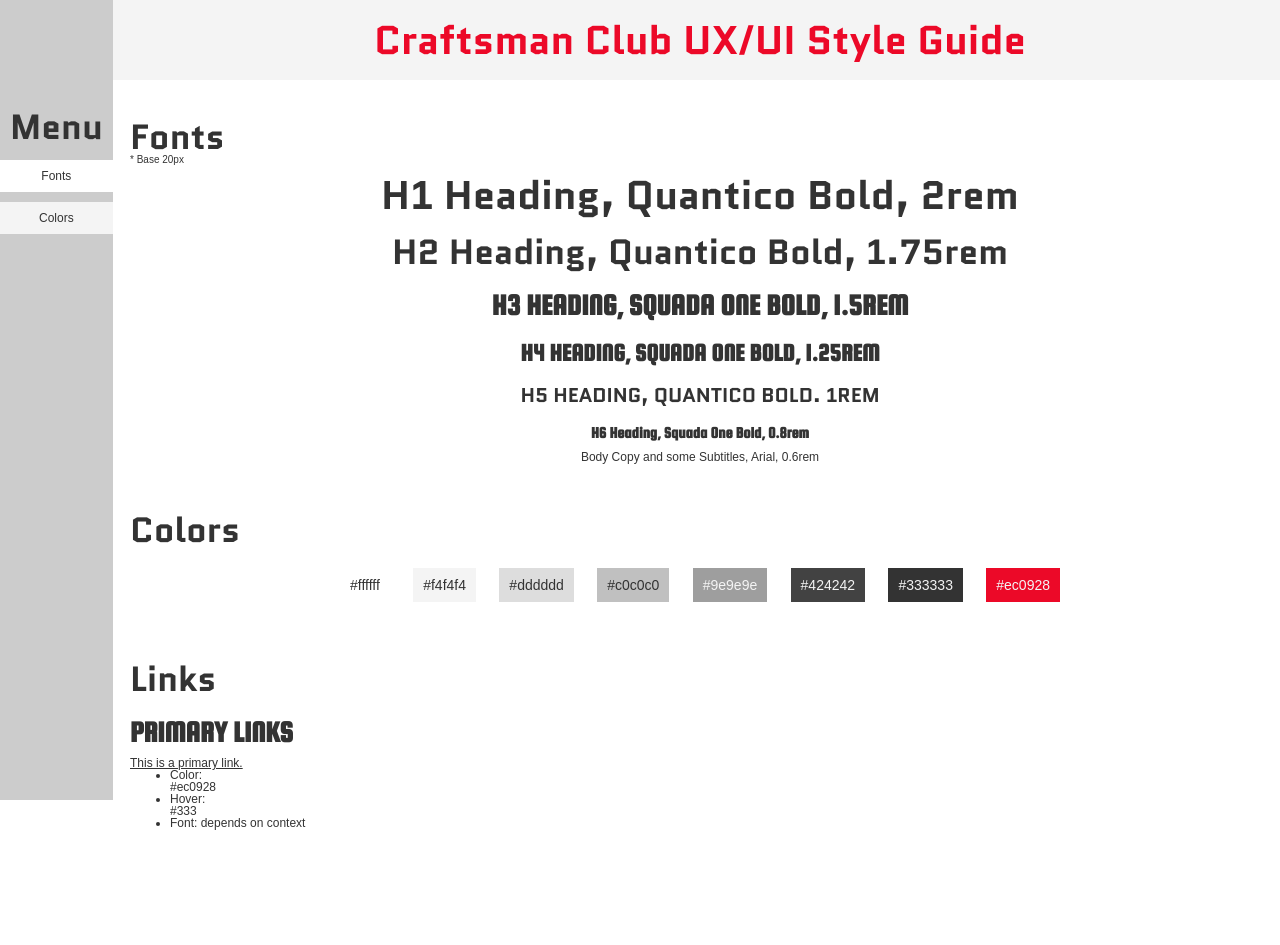
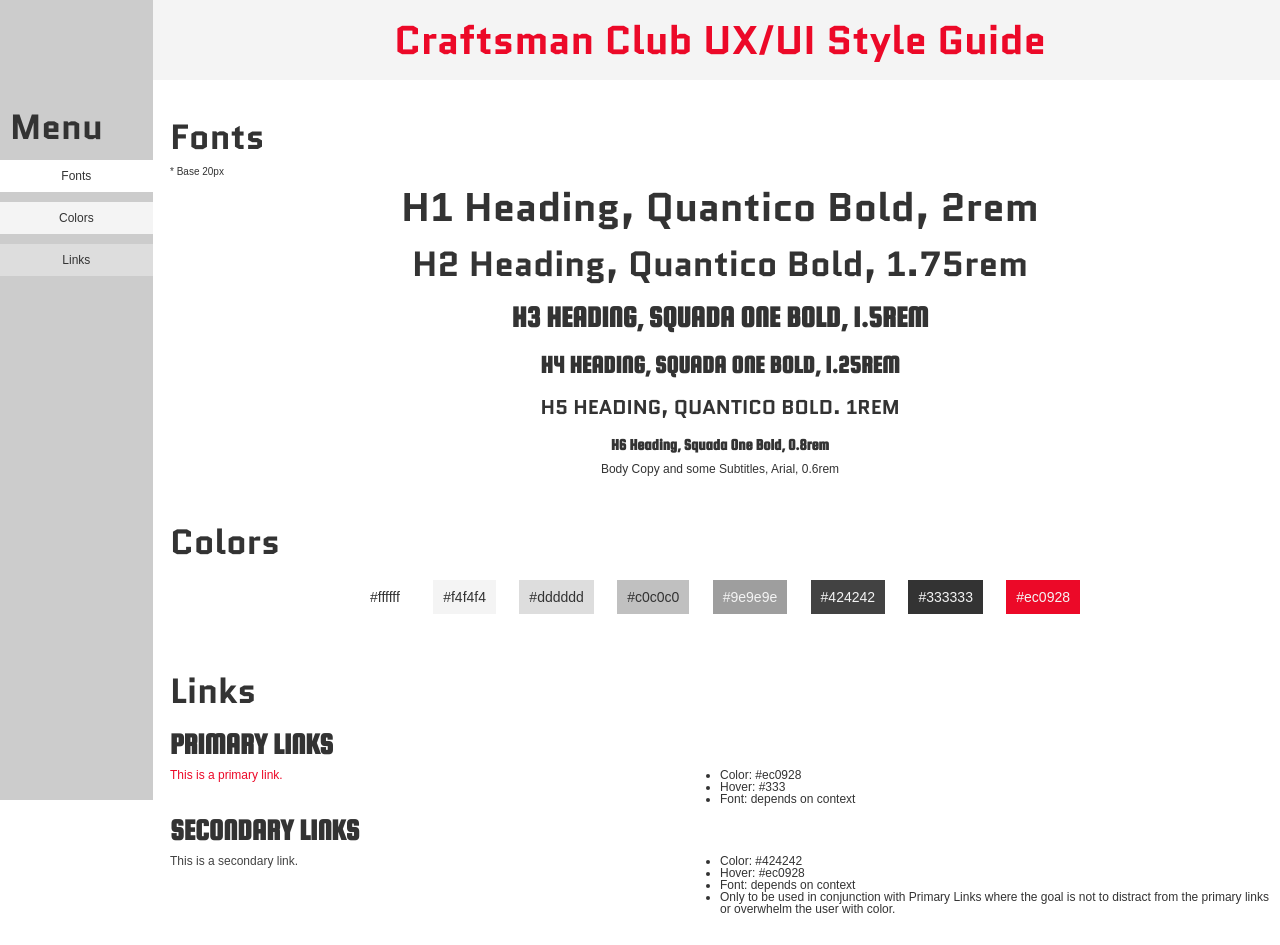
Before and after one commit to amcguinness-ars/visual_styleguide, a website: page index.html in a window 1280 px wide. Before the commit the page ends 859 px from the top, so only its background shows below. Drawn offline with nearby package versions, Linux system fonts and the light colour scheme; files that its build step writes are made by us from their sources.

Commit message:
Adding link styling and finishing up Sass splits

```diff
--- a/index.html
+++ b/index.html
@@ -16,6 +16,7 @@
             <ul>
                 <li><a href="#fonts">Fonts</a></li>
                 <li><a href="#colors">Colors</a></li>
+                <li><a href="#links">Links</a></li>
             </ul>
         </div>
         <div id="fonts" class="section">
@@ -58,6 +59,17 @@
                  <li>Hover: <span>#333</span></li>
                  <li>Font: depends on context</li>
              </ul>
+
+             <h3>Secondary Links</h3>
+
+             <a href="#" class="secondary">This is a secondary link.</a>
+
+             <ul>
+                 <li>Color: <span>#424242</span></li>
+                 <li>Hover: <span>#ec0928</span></li>
+                 <li>Font: depends on context</li>
+                 <li>Only to be used in conjunction with Primary Links where the goal is not to distract from the primary links or overwhelm the user with color.</li>
+             </ul>
         </div>
     </body>
 </html>
--- a/sass/main.scss
+++ b/sass/main.scss
@@ -14,6 +14,7 @@
 @import 'modules/defaults';
 @import 'modules/headings';
 @import 'modules/sections';
+@import 'modules/links';
 
 /* === PATTERNS === */
 
@@ -22,3 +23,4 @@
 @import 'sections/toc';
 @import 'sections/fonts';
 @import 'sections/colors';
+@import 'sections/links';
--- a/sass/modules/_defaults.scss
+++ b/sass/modules/_defaults.scss
@@ -26,3 +26,8 @@ p {
     line-height: 1;
     margin: 0;
 }
+span {
+    display: inline;
+    float: none;
+    width: auto;
+}
--- /dev/null
+++ b/sass/modules/_links.scss
@@ -0,0 +1,33 @@
+/**
+ * File: modules/links.scss
+ * Description: Sets the link styles for most of the document
+ * Dependencies: None
+ *
+ * @package style_guide
+ */
+
+a.primary {
+    width: auto;
+    color: #ec0928;
+    text-decoration: none;
+    transition: color .3s ease;
+    -moz-transition: color .3s ease;
+    -webkit-transition: color .3s ease;
+
+    &:hover {
+        color: #424242;
+    }
+}
+
+a.secondary {
+    width: auto;
+    color: #424242;
+    text-decoration: none;
+    transition: color .3s ease;
+    -moz-transition: color .3s ease;
+    -webkit-transition: color .3s ease;
+
+    &:hover{
+        color: #ec0928;
+    }
+}
--- a/sass/modules/_sections.scss
+++ b/sass/modules/_sections.scss
@@ -7,6 +7,6 @@
  */
 
 .section {
-    padding: 0.5rem 0.5rem 0.5rem 6.5rem;
+    padding: 0.5rem 0.5rem 0.5rem 8.5rem;
     margin-bottom: 1rem;
 }
--- /dev/null
+++ b/sass/sections/_links.scss
@@ -0,0 +1,19 @@
+/**
+ * File: sections/links.scss
+ * Description: Sets the styles for the links section
+ * Dependencies: None
+ *
+ * @package style_guide
+ */
+
+#links {
+    a {
+        width: 50%;
+        float: left;
+    }
+    ul {
+        width: 50%;
+        margin: 0;
+        padding: 0;
+    }
+}
```
